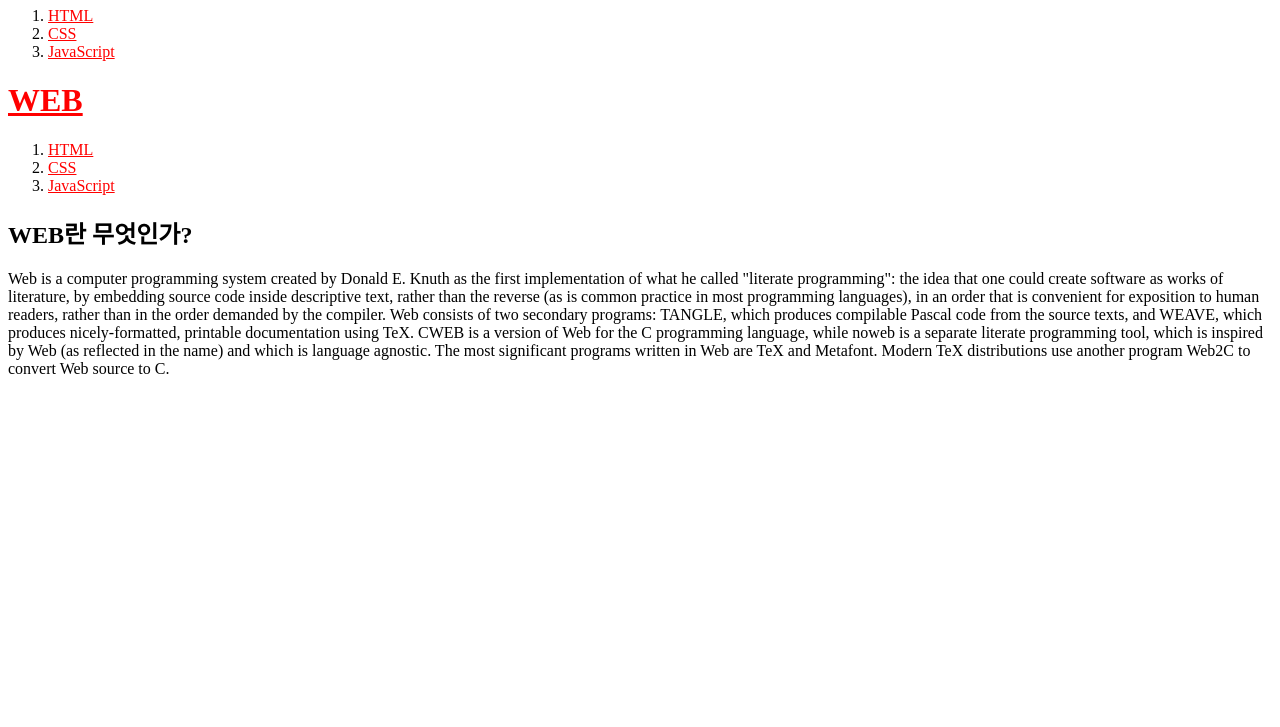
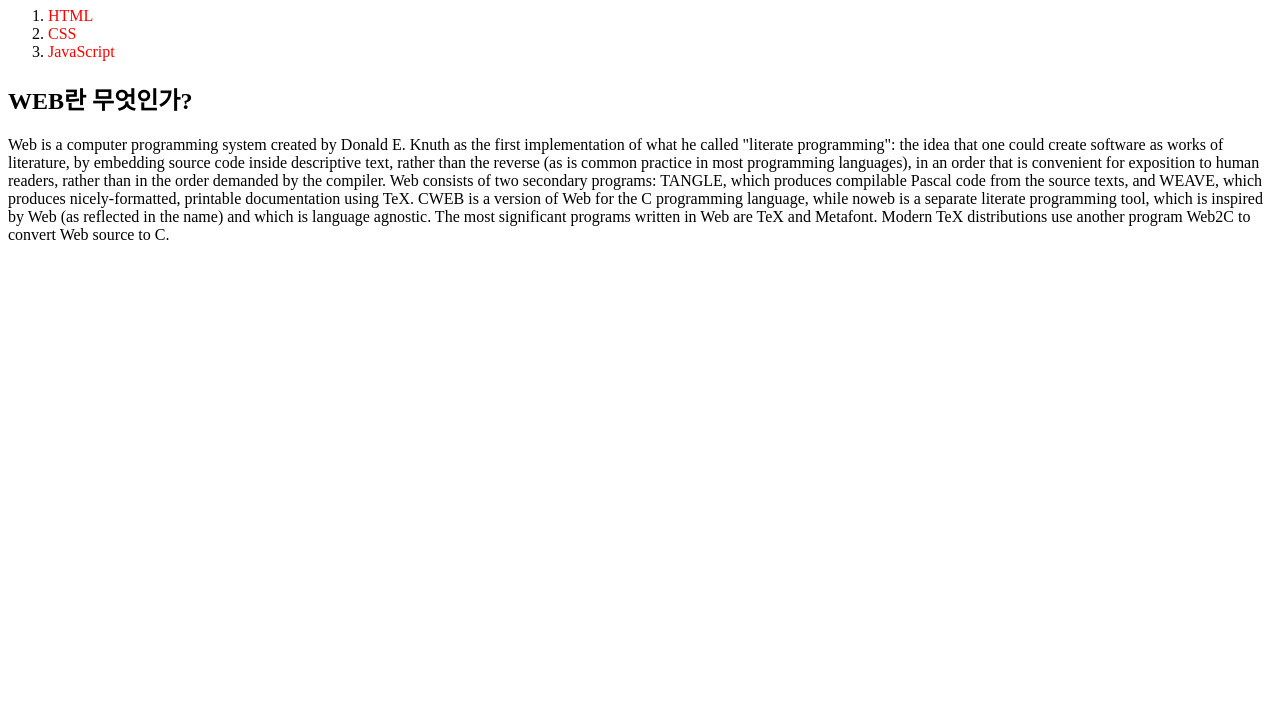
Before and after one commit to sincesi/web1, a plain HTML site: page index.html in a window 1280 px wide. Shown: the part 73-800 px from the top of the page. Drawn offline with Linux system fonts and the light colour scheme; a script that the page names is missing.

Commit message:
Update index.html

```diff
--- a/index.html
+++ b/index.html
@@ -5,6 +5,7 @@
 <style>
   a {
     color:red;
+    text-decoration: none;
   }
 </style>
 <style>
@@ -36,7 +37,7 @@ th, td {
   <li><a href="2.html">CSS</a> </li>
   <li><a href="3.html">JavaScript</a></li>
 </ol>
-
+<!--
   <body>
   <h1><a href="index.html"><font color="red">WEB</font></a></h1>
 <ol>
@@ -44,6 +45,7 @@ th, td {
   <li><a href="2.html"><font color="red">CSS</font></a> </li>
   <li><a href="3.html"><font color="red">JavaScript</font></a></li>
 </ol>
+-->
 
 <h2>WEB란 무엇인가?</h2>
 
```
